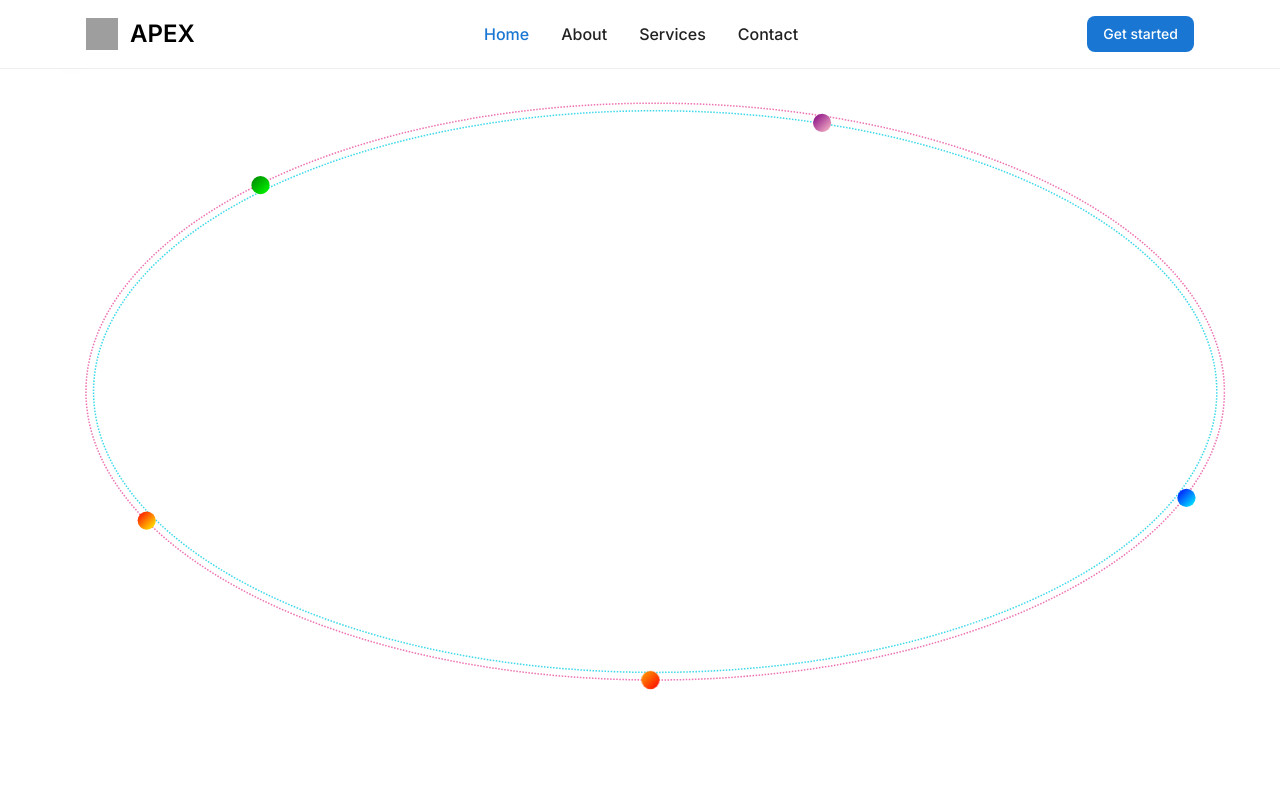
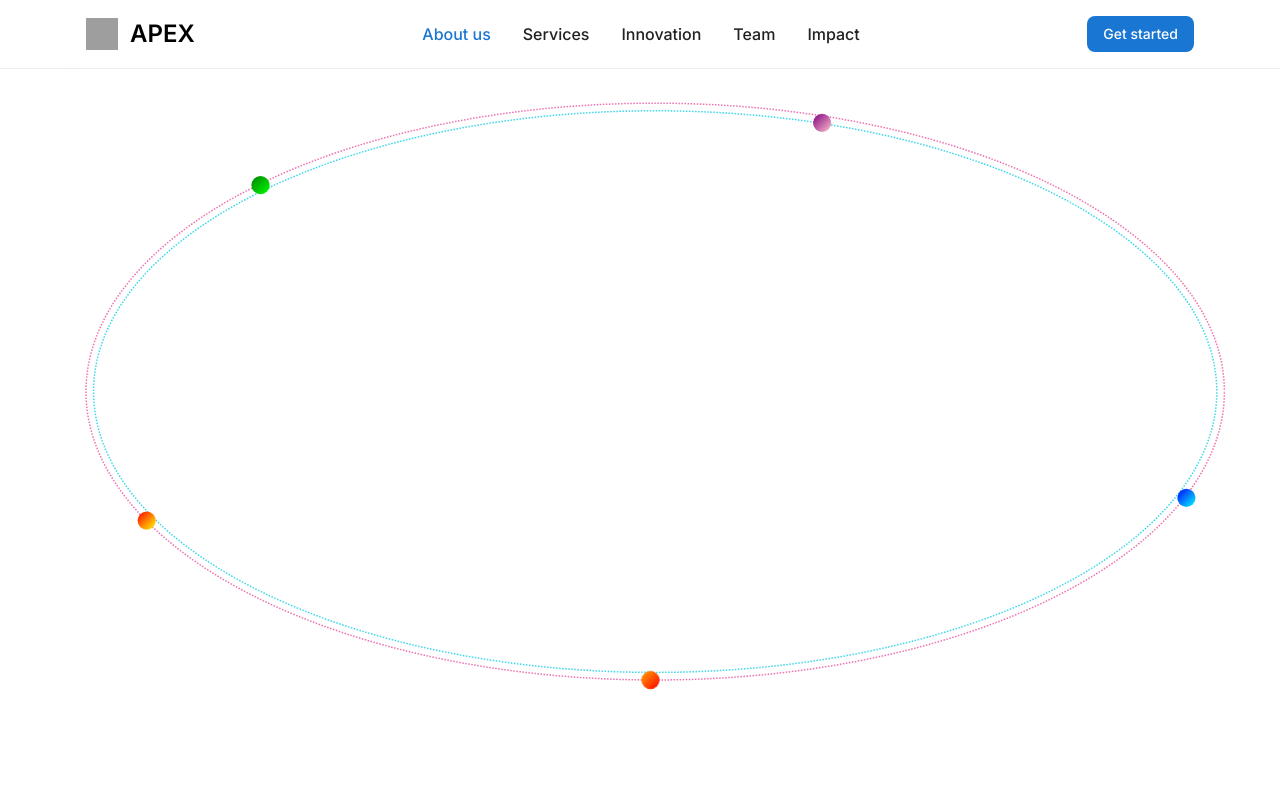
Before and after one commit to mohdnas0001/apex, a Next.js app: page / in a window 1280 px wide. Shown: the top 800 px of the page. Built offline with nearby package versions, Linux system fonts and the light colour scheme; grey boxes are pictures that could not be loaded.

Commit message:
positioning

```diff
--- a/src/components/Navbar.tsx
+++ b/src/components/Navbar.tsx
@@ -12,7 +12,7 @@ const Navbar = () => {
   return (
     <nav className="bg-white dark:bg-gray-900 fixed w-full z-20 top-0 start-0 border-b border-gray-200 dark:border-gray-600">
       <div className="max-w-screen-xl flex flex-wrap items-center justify-between mx-auto p-4">
-        <a href="https://flowbite.com/" className="flex items-center space-x-3 rtl:space-x-reverse">
+        <a href="/" className="flex items-center space-x-3 rtl:space-x-reverse">
           <Image src="https://flowbite.com/docs/images/logo.svg" className="h-8" alt="Flowbite Logo" width={32} height={32} />
           <span className="self-center text-2xl font-semibold whitespace-nowrap dark:text-white">APEX</span>
         </a>
@@ -37,16 +37,20 @@ const Navbar = () => {
         <div className={`items-center justify-between ${isOpen ? 'block' : 'hidden'} w-full md:flex md:w-auto md:order-1`} id="navbar-sticky">
           <ul className="flex flex-col p-4 md:p-0 mt-4 font-medium border border-gray-100 rounded-lg bg-gray-50 md:space-x-8 rtl:space-x-reverse md:flex-row md:mt-0 md:border-0 md:bg-white dark:bg-gray-800 md:dark:bg-gray-900 dark:border-gray-700">
             <li>
-              <a href="#" className="block py-2 px-3 text-white bg-blue-700 rounded md:bg-transparent md:text-blue-700 md:p-0 md:dark:text-blue-500" aria-current="page">Home</a>
+              <a href="#" className="block py-2 px-3 text-white bg-blue-700 rounded md:bg-transparent md:text-blue-700 md:p-0 md:dark:text-blue-500" aria-current="page">About us</a>
             </li>
-            <li>
-              <a href="#" className="block py-2 px-3 text-gray-900 rounded hover:bg-gray-100 md:hover:bg-transparent md:hover:text-blue-700 md:p-0 md:dark:hover:text-blue-500 dark:text-white dark:hover:bg-gray-700 dark:hover:text-white md:dark:hover:bg-transparent dark:border-gray-700">About</a>
-            </li>
+
             <li>
               <a href="#" className="block py-2 px-3 text-gray-900 rounded hover:bg-gray-100 md:hover:bg-transparent md:hover:text-blue-700 md:p-0 md:dark:hover:text-blue-500 dark:text-white dark:hover:bg-gray-700 dark:hover:text-white md:dark:hover:bg-transparent dark:border-gray-700">Services</a>
             </li>
             <li>
-              <a href="#" className="block py-2 px-3 text-gray-900 rounded hover:bg-gray-100 md:hover:bg-transparent md:hover:text-blue-700 md:p-0 md:dark:hover:text-blue-500 dark:text-white dark:hover:bg-gray-700 dark:hover:text-white md:dark:hover:bg-transparent dark:border-gray-700">Contact</a>
+              <a href="#" className="block py-2 px-3 text-gray-900 rounded hover:bg-gray-100 md:hover:bg-transparent md:hover:text-blue-700 md:p-0 md:dark:hover:text-blue-500 dark:text-white dark:hover:bg-gray-700 dark:hover:text-white md:dark:hover:bg-transparent dark:border-gray-700">Innovation</a>
+            </li>
+            <li>
+              <a href="#" className="block py-2 px-3 text-gray-900 rounded hover:bg-gray-100 md:hover:bg-transparent md:hover:text-blue-700 md:p-0 md:dark:hover:text-blue-500 dark:text-white dark:hover:bg-gray-700 dark:hover:text-white md:dark:hover:bg-transparent dark:border-gray-700">Team</a>
+            </li>
+            <li>
+              <a href="#" className="block py-2 px-3 text-gray-900 rounded hover:bg-gray-100 md:hover:bg-transparent md:hover:text-blue-700 md:p-0 md:dark:hover:text-blue-500 dark:text-white dark:hover:bg-gray-700 dark:hover:text-white md:dark:hover:bg-transparent dark:border-gray-700">Impact</a>
             </li>
           </ul>
         </div>
--- a/src/components/Testimonials.tsx
+++ b/src/components/Testimonials.tsx
@@ -4,7 +4,7 @@ import { testimonials } from "../constant/index";
 
 const Testimonials = () => {
   return (
-    <div className="flex flex-col my-10 items-center p-8">
+    <div className="flex flex-col justify-between gap-6 my-10 items-center p-8">
       <div className="w-full flex flex-col gap-4">
       <div className="w-full flex flex-row justify-center items-center gap-4">
         <div className="flex justify-center items-center">
```
